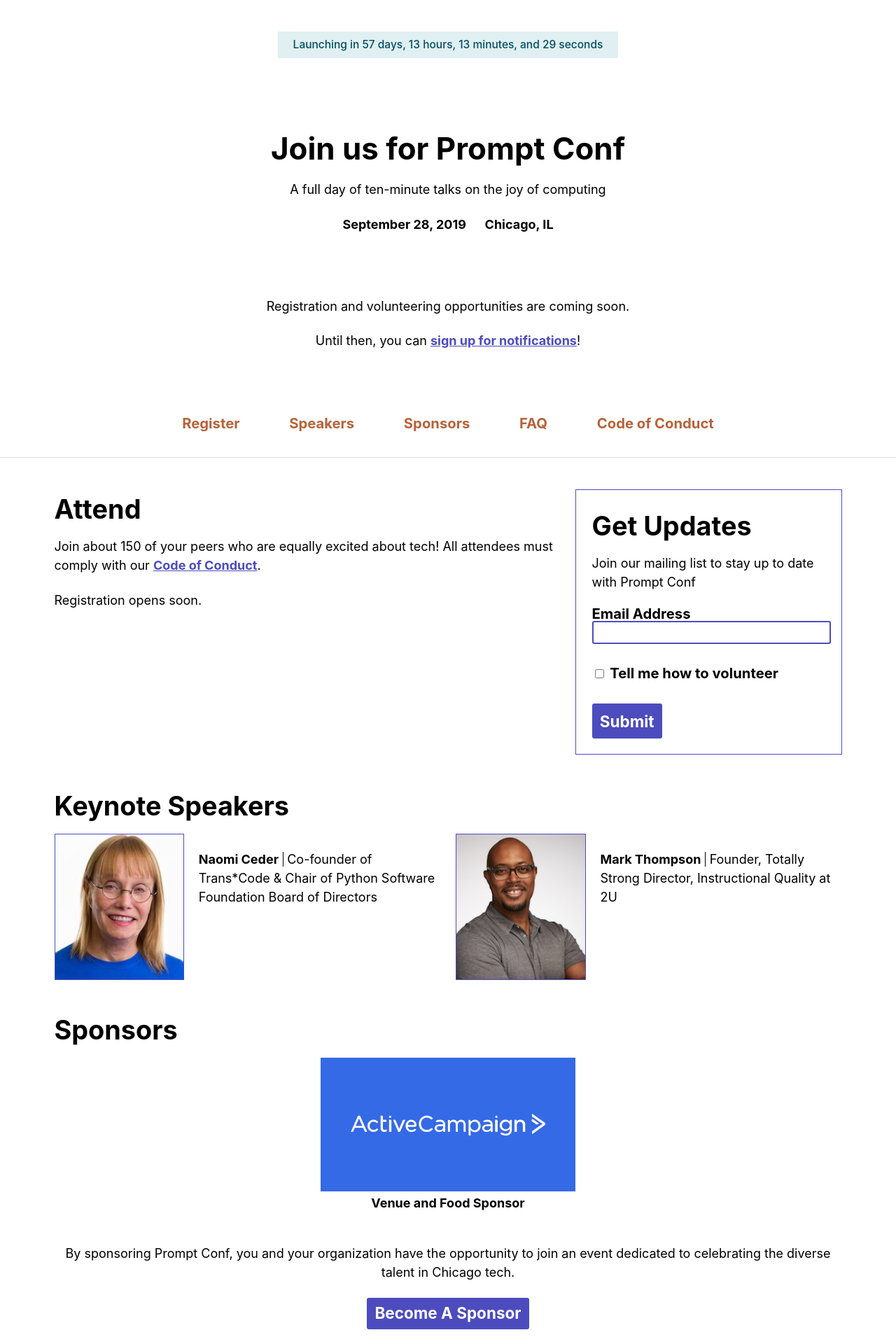
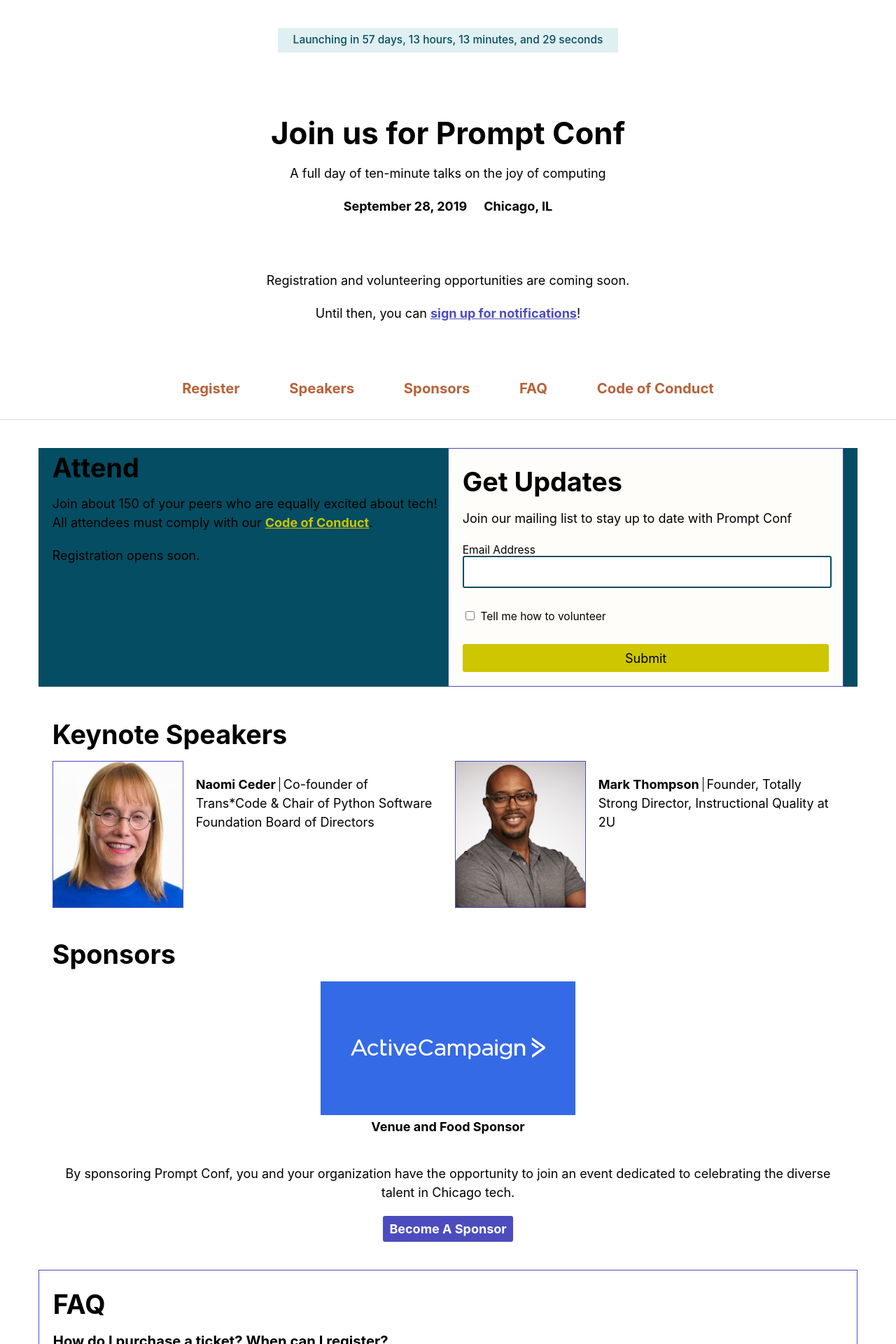
Before and after one commit to promptconf/promptconf.github.io, a Jekyll site: the page built from index.html, in a window 1280 px wide. Shown: the top 1920 px of the page at 70% size. Built offline with Jekyll 4.4.1, drawn with Linux system fonts in a browser that asks for light colours; nearby versions of some CDN libraries; some web fonts are replaced; comment, search, counter and statistics services are not loaded.

Commit message:
email form styles

```diff
--- a/assets/_sass/directives/_forms.scss
+++ b/assets/_sass/directives/_forms.scss
@@ -8,7 +8,7 @@ label {
 }
 
 @mixin textbox {
-    height: 2em;
+    height: $space-large;
     width: 100%;
     max-width: 70ch;
     border: $form-field-border;
--- a/assets/_sass/directives/_variables.scss
+++ b/assets/_sass/directives/_variables.scss
@@ -4,6 +4,8 @@ $promptpurple: #4C4CBE;
 $marigold: #B76239;
 $sky: #E0EFF1;
 $ocean: #044D62;
+$eggshell: #FFFDF9;
+$maize: #CEC600;
 
 $font-family: 'Inter';
 $typescale: 1.16;
@@ -11,7 +13,7 @@ $typescale: 1.16;
 $font-weight-light: 100;
 $font-weight-bold: 700;
 
-$space-standard: 1.25rem;
+$space-standard: 1.1rem;
 $space-tiny: $space-standard / 4;
 $space-small: $space-standard / 2;
 $space-large: $space-standard * 2;
--- a/assets/_sass/main.scss
+++ b/assets/_sass/main.scss
@@ -39,13 +39,12 @@ a {
 }
 
 .button {
-    padding: 0.5em;
+    padding: $space-small;
     border-radius: 3px;
     border: 0;
     background-color: $promptpurple;
     color: white;
-    font-weight: bold;
-    font-size: 1.25rem;
+    font-size: 1rem;
     font-family: $font-family;
     text-decoration: none;
     text-transform: capitalize;
@@ -207,11 +206,17 @@ em {
 
 .home__attend {
     display: flex;
+    background: $ocean;
+
+    div {
+        flex-basis: 50%;
+    }
+
+    a {
+        color: $maize;
+    }
 }
 
-.email-headline {
-    font-size: 1rem;
-}
 
 .email-newsletter,
 .home__faq {
@@ -219,8 +224,28 @@ em {
     padding: $space-standard;
 }
 
-.email-newsletter p {
-    margin-bottom: $space-standard;
+.email-newsletter {
+    background: $eggshell;
+
+    label {
+        margin-bottom: $space-small;
+        font-size: $font-size-small;
+        font-weight: normal;
+    }
+
+    .button {
+        width: 100%;
+        background: $maize;
+        color: black;
+    }
+
+    input[type='email'] {
+        border-color: $ocean;
+    }
+}
+
+.email-newsletter__headline {
+    font-size: 1rem;
 }
 
 .mc-field-group {
@@ -230,10 +255,6 @@ em {
 .email-newsletter__address-wrap {
     display: flex;
     flex-direction: column;
-
-    label {
-        margin-bottom: $space-small;
-    }
 }
 
 .email-newsletter__address__textbox {
@@ -248,8 +269,9 @@ em {
 .email-newsletter__checkbox-wrap {
     @include checkbox-wrap;
 
-    label {
-        font-weight: normal;
+    label:before,
+    label:after {
+        border-color: $marigold;
     }
 }
 
```
